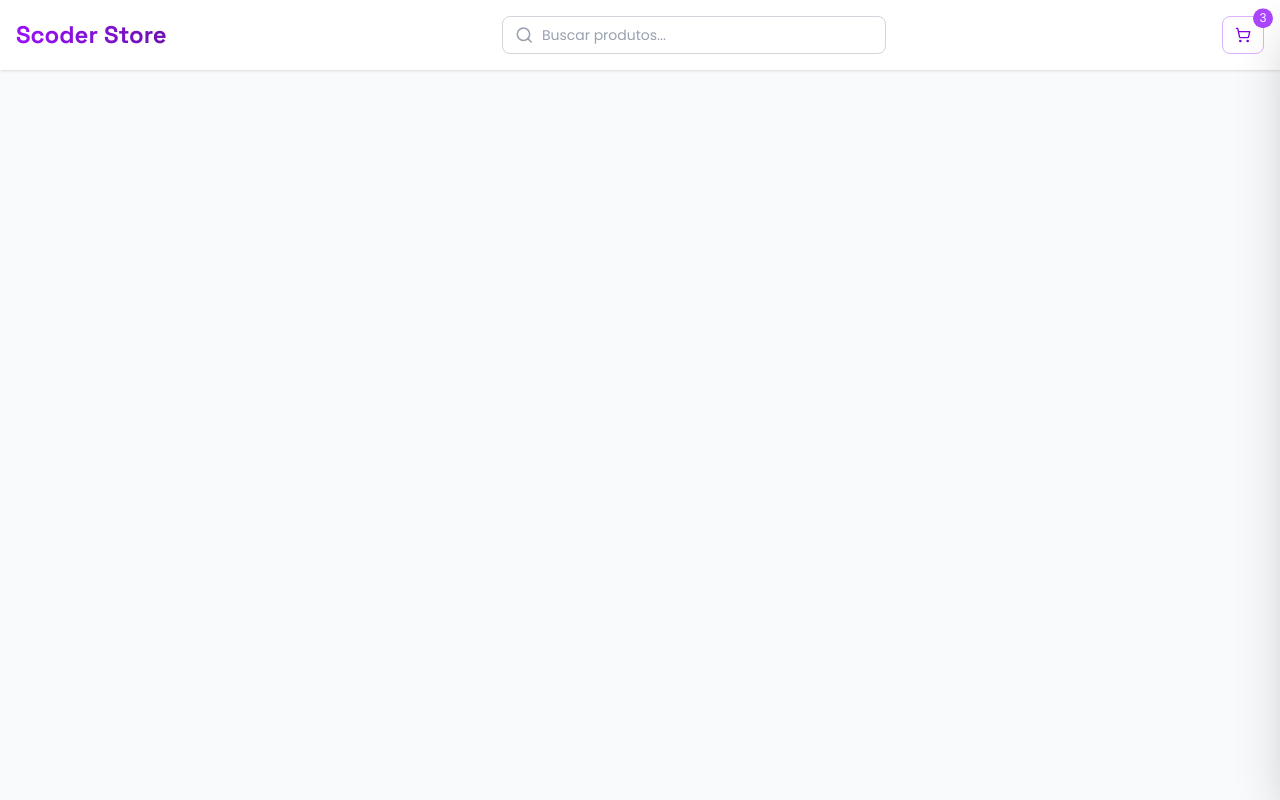
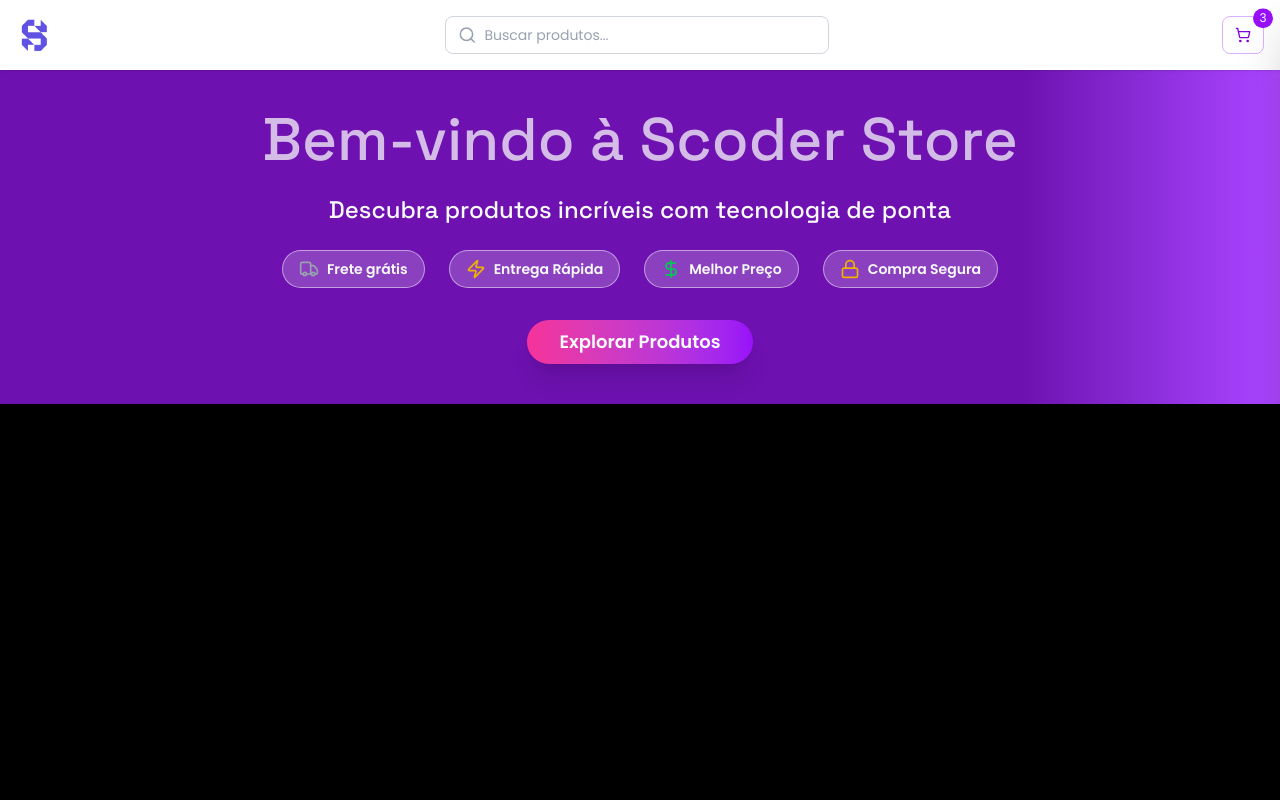
Before and after one commit to c4mpos-dev/scoder-technical-challenge, a React (Vite) app: page / in a window 1280 px wide. Built offline with nearby package versions, Linux system fonts and the light colour scheme.

Commit message:
:white_check_mark: Hero "section"

```diff
--- /dev/null
+++ b/src/components/Feature.tsx
@@ -0,0 +1,18 @@
+import type { LucideIcon } from "lucide-react";
+
+interface FeatureProps {
+    span: string;
+    icon: LucideIcon;
+    iconColor: string;
+}
+
+export function Feature({ span, icon: Icon, iconColor }: FeatureProps) {
+    return (
+        <div className="flex items-center gap-2 px-4 py-2 bg-white/20 text-white border border-white/50 rounded-3xl hover:bg-white/35 transition-colors">
+            <Icon className={`w-5 h-5 ${iconColor}`} />
+            <span className="font-semibold text-sm text-gray-50">
+                {span}
+            </span>
+        </div>
+    );
+}
--- a/src/pages/Store.tsx
+++ b/src/pages/Store.tsx
@@ -1,22 +1,32 @@
 import { useState } from "react"
 
-import { Search, ShoppingCart  } from "lucide-react";
+import { Search, ShoppingCart, Truck, Zap, DollarSign, Lock } from "lucide-react";
 
-import { Input } from "../components/input";
+import { Input } from "../components/Input";
 import { CartDrawer } from "../components/CartDrawer";
 
-// interface Product {
-//   id: number
-//   title: string
-//   price: number
-//   description: string
-//   category: string
-//   image: string
-//   rating: {
-//     rate: number
-//     count: number
-//   }
-// }
+import logoScoder from "../assets/logo-scoder.png";
+import { Feature } from "../components/Feature";
+
+export interface Product {
+    id: number;
+    title: string;
+    price: number;
+    description: string;
+    category: string;
+    image: string;
+    rating: {
+        rate: number;
+        count: number;
+    };
+}
+
+const features = [
+    { span: "Frete grátis", icon: Truck, iconColor: "text-gray-400" },
+    { span: "Entrega Rápida", icon: Zap, iconColor: "text-yellow-500" },
+    { span: "Melhor Preço", icon: DollarSign, iconColor: "text-green-500" },
+    { span: "Compra Segura", icon: Lock, iconColor: "text-yellow-500" },
+];
 
 export function Store() {
     // const [loading, setLoading] = useState(true)
@@ -34,15 +44,13 @@ export function Store() {
     // }
 
     return (
-        <div className="min-h-screen bg-gray-50 font-content">
+        <div className="min-h-screen bg-black font-content">
         {/* Header */}
             <header className="sticky top-0 z-40 bg-white shadow-sm">
                 <div className="container mx-auto px-4 py-4">
                     <div className="flex items-center justify-between">
-                        <div className="flex items-center">
-                            <h1 className="text-2xl font-title font-bold bg-gradient-to-r from-purple-600 to-purple-800 bg-clip-text text-transparent">
-                                Scoder Store
-                            </h1>
+                        <div className="flex items-center gap-6">
+                            <img src={logoScoder} className="w-9" />
                         </div>
 
                         <Input
@@ -52,10 +60,10 @@ export function Store() {
 
                         <button
                             onClick={() => setIsCartOpen(true)}
-                            className="relative px-3 py-2 border border-purple-300 rounded-lg transition hover:bg-gray-100"
+                            className="relative px-3 py-2 border border-purple-300 rounded-lg transition hover:bg-gray-100 hover:cursor-pointer"
                         >
                             <ShoppingCart className="w-4 h-5 text-purple-700" />
-                            <span className="absolute -top-2 -right-2.5 bg-purple-500 text-white text-xs w-5 h-5 rounded-full flex items-center justify-center animate-bounce">
+                            <span className="absolute -top-2 -right-2.5 bg-purple-600 text-white text-xs w-5 h-5 rounded-full flex items-center justify-center animate-bounce">
                                 3
                             </span>
                         </button>
@@ -66,6 +74,29 @@ export function Store() {
             <CartDrawer isOpen={isCartOpen} onClose={() => setIsCartOpen(false)} isEmpty={true}>
                 <p>Cart Item</p>
             </CartDrawer>
+
+            <div className="flex flex-col justify-center items-center px-6 py-10 gap-6 text-gray-50 from-purple-800 to-purple-500 from-80% bg-gradient-to-r">
+                <h1 className="font-title text-6xl text-gray-50 animate-pulse">Bem-vindo à Scoder Store</h1>
+                <h2 className="font-title text-2xl">Descubra produtos incríveis com tecnologia de ponta</h2>
+
+                <div className="flex items-center gap-6">
+                    {features.map((feature, index) => (
+                        <Feature
+                            key={index}
+                            span={feature.span}
+                            icon={feature.icon}
+                            iconColor={feature.iconColor}
+                        />
+                    ))}
+                </div>
+
+                <div className="animate-fade-in-up mt-2">
+                    <button className="bg-gradient-to-r from-pink-500 to-purple-600 hover:from-pink-600 hover:to-purple-700 font-bold px-8 py-2 text-lg rounded-full shadow-xl hover:cursor-pointer hover:shadow-purple-500/50 hover:scale-105 transition-all duration-300">
+                        Explorar Produtos
+                    </button>
+                </div>
+            </div>
+
         </div>
     )
 }
```
Also changed, not shown: src/assets/logo-scoder.png (added).
